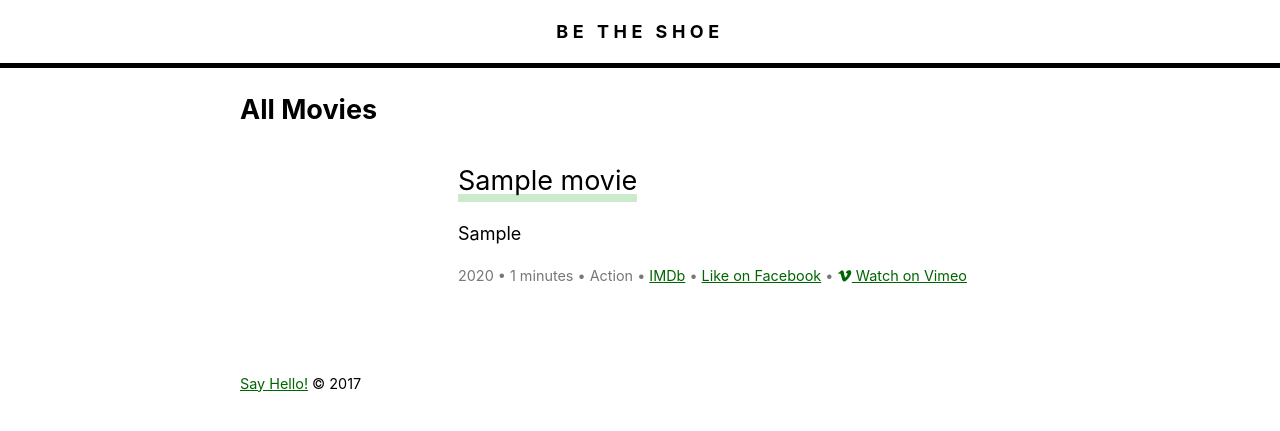
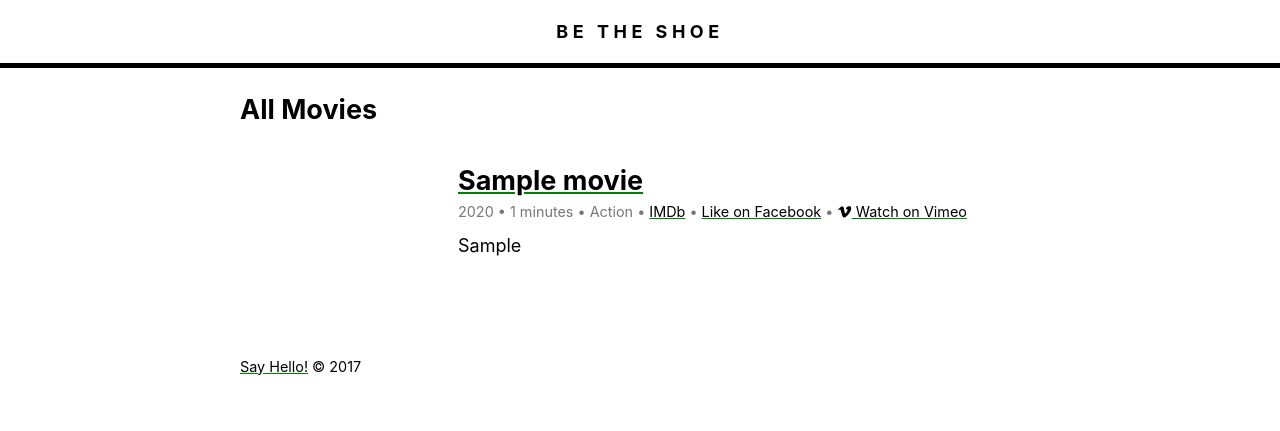
Before and after one commit to whatisjasongoldstein/betheshoe, a Django app: page /movies/ in a window 1280 px wide. Shown: the top 431 px of the page. Run offline with Django 3.2, Linux system fonts and the light colour scheme; tables that the repository leaves empty hold one stand-in row (values such as "Sample post"); style sheets or scripts are compiled from the project's sources; parts of the project's set-up code (start-up, migrations or seed data) failed here and were passed over; some libraries are stand-ins or nearby versions.

Commit message:
Simplify links etc.

```diff
--- a/betheshoe/static/css/_base.scss
+++ b/betheshoe/static/css/_base.scss
@@ -5,6 +5,7 @@ body {
     background: white;
     line-height: 1.5;
     margin: 0;
+    text-decoration-skip: ink;
 }
 
 
@@ -22,7 +23,8 @@ figure {
 }
 
 a, a:visited {
-    color: darkgreen;
+    color: black;
+    text-decoration-color: green;
 }
 
 hr {
--- a/betheshoe/static/css/_homepage.scss
+++ b/betheshoe/static/css/_homepage.scss
@@ -70,7 +70,6 @@
         a {
             color: black;
             text-decoration: none;
-            @include fancyLinks();
         }
 
         @media (min-width: 460px) {
--- a/betheshoe/static/css/_media-item.scss
+++ b/betheshoe/static/css/_media-item.scss
@@ -11,11 +11,6 @@
     padding-left: calc(25% + 1em);
     margin: 2em 0;
 
-    & > a {
-        color: black;
-        text-decoration: none;
-    }
-
     .image {
         width: 25%;
         outline: 1px solid #eee;
@@ -26,9 +21,8 @@
 
     .hed {
         margin: 0;
-        font-weight: 400;
+        font-weight: bold;
         line-height: 1;
-        @include fancyLinks();
     }
 
     .meta {
@@ -39,6 +33,7 @@
 
     .description {
         display: none;
+        margin-top: 0.5em;
         @media (min-width: 600px) {
             display: block;
         }
--- a/betheshoe/static/css/_variables.scss
+++ b/betheshoe/static/css/_variables.scss
@@ -8,23 +8,5 @@ $sans:  "-apple-system",
         "Arial",
         sans-serif;
 
-
-@mixin fancyLinks() {
-    display: inline-block;
-    &:after {
-        display: block;
-        background: rgba(0,150,0,0.2);
-        height: 8px;
-        width: auto;
-        content:"";
-        position: relative;
-        top: 0;
-        transition: 0.5s linear background;
-    }
-    &:hover:after {
-        background: rgba(0,150,0,0.5);
-    }
-}
-
 // Colors
 $meta: #777;
--- a/betheshoe/templates/movie-list.html
+++ b/betheshoe/templates/movie-list.html
@@ -12,7 +12,6 @@
                 <img data-src="{{ img.url }}" class="lazyload image">
                 <h1 class="hed">{{ movie.title }}</h1>
             </a>
-            <p class="description">{{ movie.synopsis|truncatewords:"50" }}</p>
             <p class="meta">
                 {{ movie.year }} &bull; {{ movie.length }} minutes &bull; {{ movie.genre|title }}
                 {% if movie.imdb %}
@@ -25,6 +24,7 @@
                     &bull; <a href="{{ movie.full_url }}"><i class="fa fa-vimeo"></i> Watch on Vimeo</a>
                 {% endif %}
             </p>
+            <p class="description">{{ movie.synopsis|truncatewords:"50" }}</p>
         </li>
     {% endfor %}
     </ul>
```
Also changed, not shown: betheshoe/templates/includes/fonts.html (added, +51 -0 lines).
